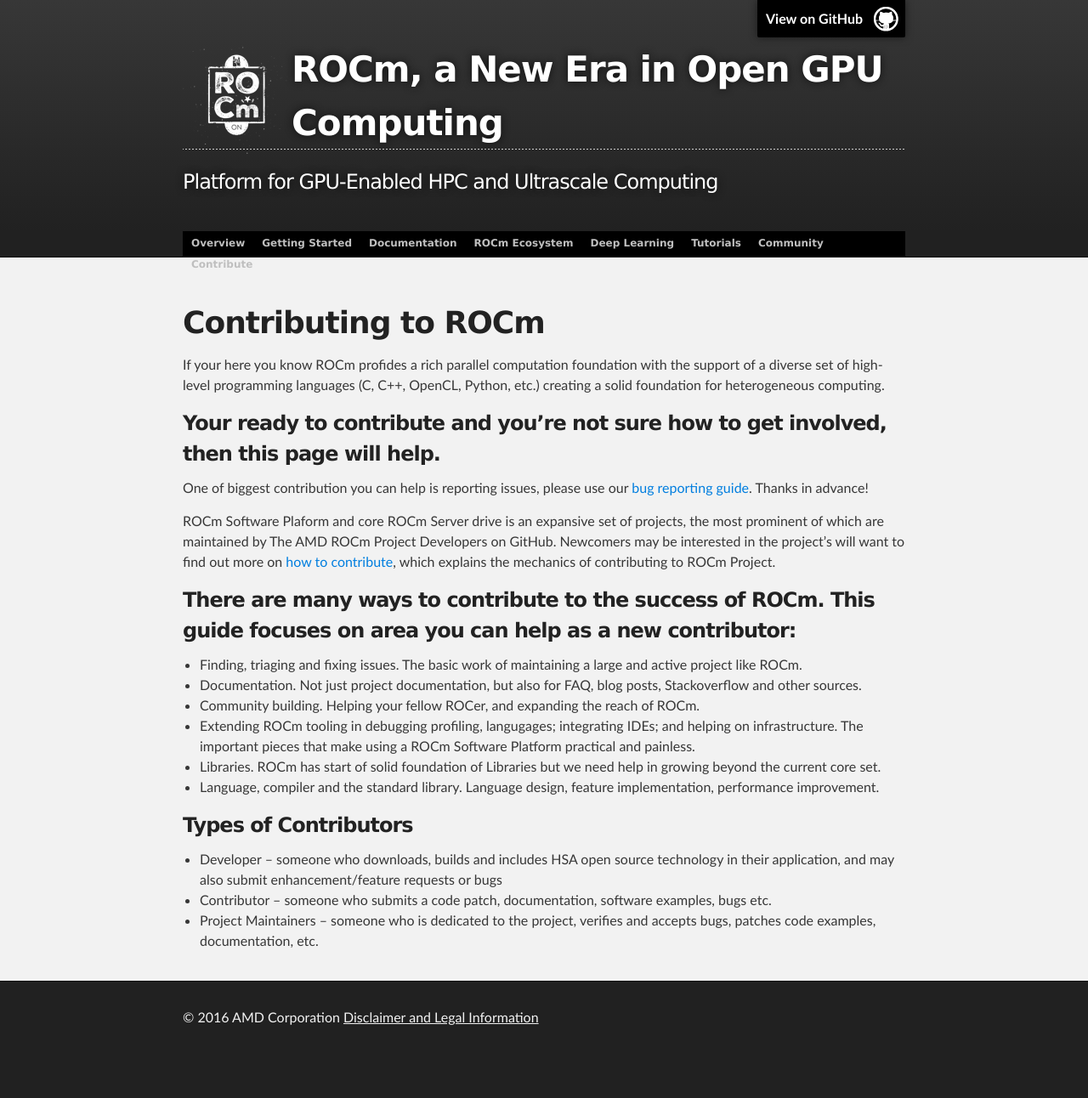
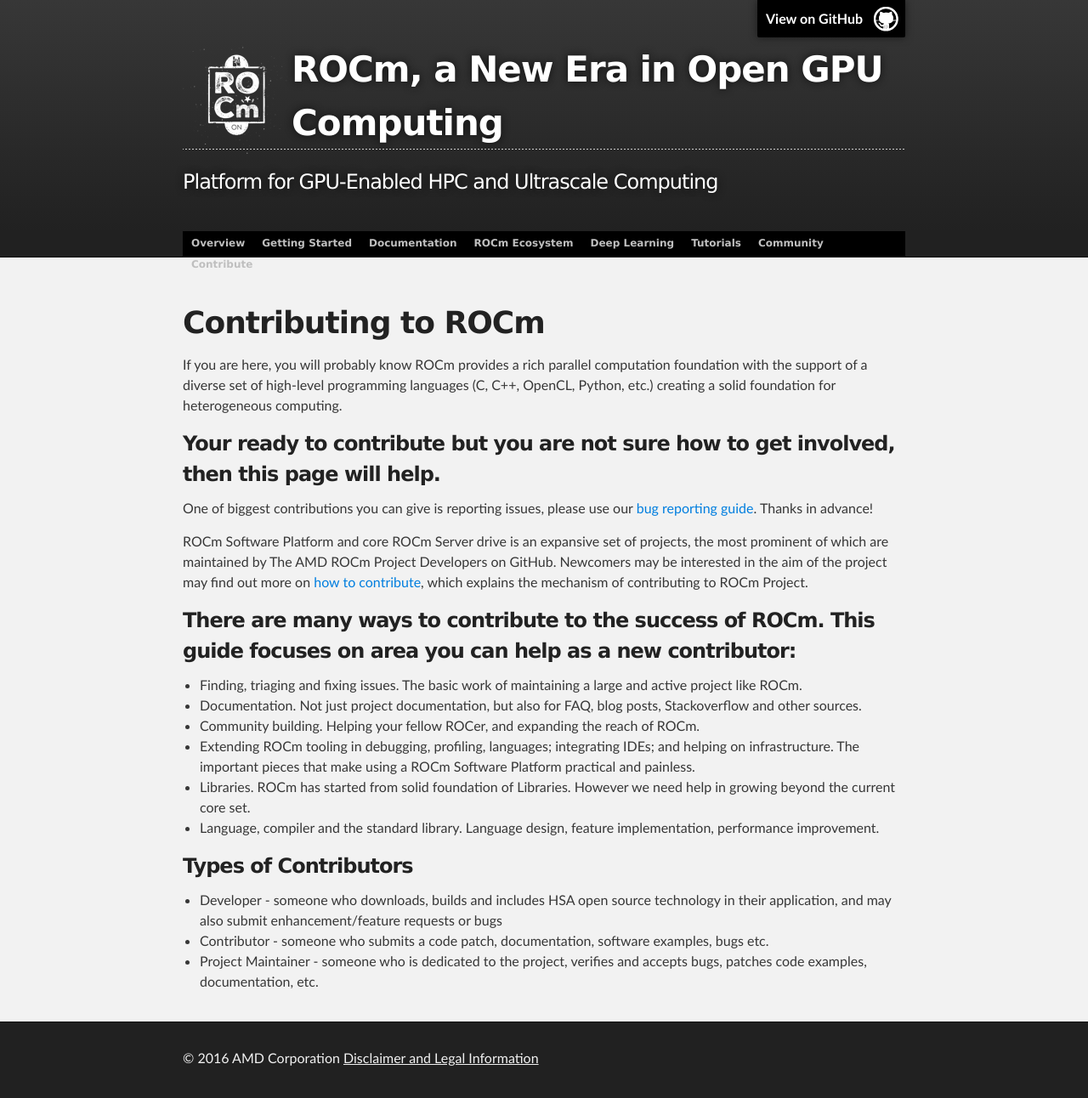
Before and after one commit to ROCm/ROCm.github.io, a Jekyll site: the page built from contribute.md, in a window 1280 px wide. Shown: the whole page at 85% size. Built offline with Jekyll 4.4.1, drawn with Linux system fonts in a browser that asks for light colours; our own code applies the rules of GitHub Pages for plain Markdown files; before the commit the page ends 1244 px from its top, so only the background shows below that.

Commit message:
Fix some typos

```diff
--- a/contribute.md
+++ b/contribute.md
@@ -1,21 +1,21 @@
 
 # Contributing to ROCm
 
-If your here you know ROCm profides a rich parallel computation foundation with  the support of a diverse set of high-level programming languages (C, C++, OpenCL, Python, etc.) creating a solid foundation for heterogeneous computing.
+If you are here, you will probably know ROCm provides a rich parallel computation foundation with the support of a diverse set of high-level programming languages (C, C++, OpenCL, Python, etc.) creating a solid foundation for heterogeneous computing.
 
-### Your ready to contribute and you’re not sure how to get involved, then this page will help.
+### Your ready to contribute but you are not sure how to get involved, then this page will help.
 
-One of biggest contribution you can help is reporting issues, please use our [bug reporting guide](contributing.md#bug-reports). Thanks in advance!
+One of biggest contributions you can give is reporting issues, please use our [bug reporting guide](contributing.md#bug-reports). Thanks in advance!
 
-ROCm Software Plaform and core ROCm Server drive is an expansive set of projects, the most prominent of which are maintained by The AMD ROCm Project Developers on GitHub. Newcomers may be interested in the project’s will want to find out more on [how to contribute](contributing.md), which explains the mechanics of contributing to ROCm Project.
+ROCm Software Platform and core ROCm Server drive is an expansive set of projects, the most prominent of which are maintained by The AMD ROCm Project Developers on GitHub. Newcomers may be interested in the aim of the project may find out more on [how to contribute](contributing.md), which explains the mechanism of contributing to ROCm Project.
 
 ### There are many ways to contribute to the success of ROCm. This guide focuses on area you can help as a new contributor:
 
 * Finding, triaging and fixing issues. The basic work of maintaining a large and active project like ROCm.
 * Documentation. Not just project documentation, but also for FAQ, blog posts, Stackoverflow and other sources.
 * Community building. Helping your fellow ROCer, and expanding the reach of ROCm.
-* Extending ROCm tooling in debugging profiling, langugages; integrating IDEs; and helping on infrastructure. The important pieces that make using a ROCm Software Platform practical and painless.
-* Libraries. ROCm has start of solid foundation of Libraries but we need help in growing beyond the current core set.
+* Extending ROCm tooling in debugging, profiling, languages; integrating IDEs; and helping on infrastructure. The important pieces that make using a ROCm Software Platform practical and painless.
+* Libraries. ROCm has started from solid foundation of Libraries. However we need help in growing beyond the current core set.
 * Language, compiler and the standard library. Language design, feature implementation, performance improvement.
 
 
@@ -23,6 +23,6 @@
 
 ### Types of Contributors
 
-* Developer – someone who downloads, builds and includes HSA open source technology in their application, and may also submit enhancement/feature requests or bugs
-* Contributor – someone who submits a code patch, documentation, software examples, bugs etc.
-* Project Maintainers – someone who is dedicated to the project, verifies and accepts bugs, patches code examples, documentation, etc.
+* Developer - someone who downloads, builds and includes HSA open source technology in their application, and may also submit enhancement/feature requests or bugs
+* Contributor - someone who submits a code patch, documentation, software examples, bugs etc.
+* Project Maintainer - someone who is dedicated to the project, verifies and accepts bugs, patches code examples, documentation, etc.
```
